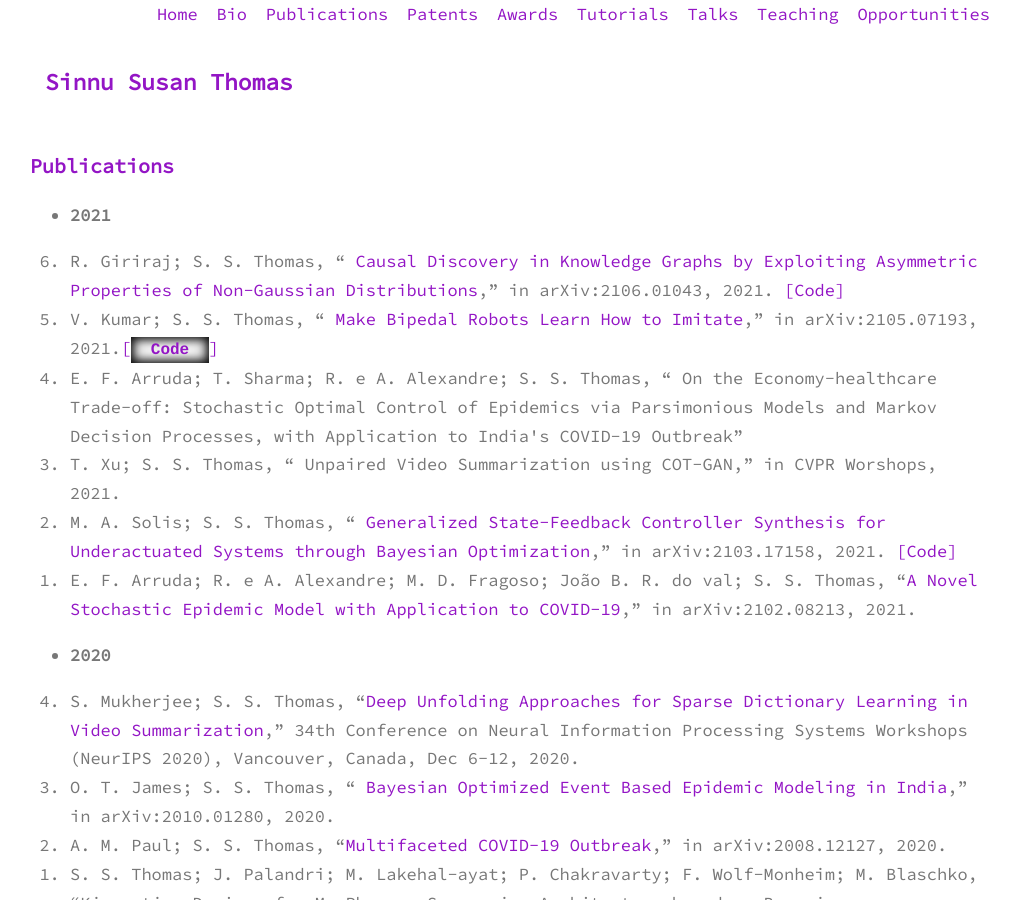
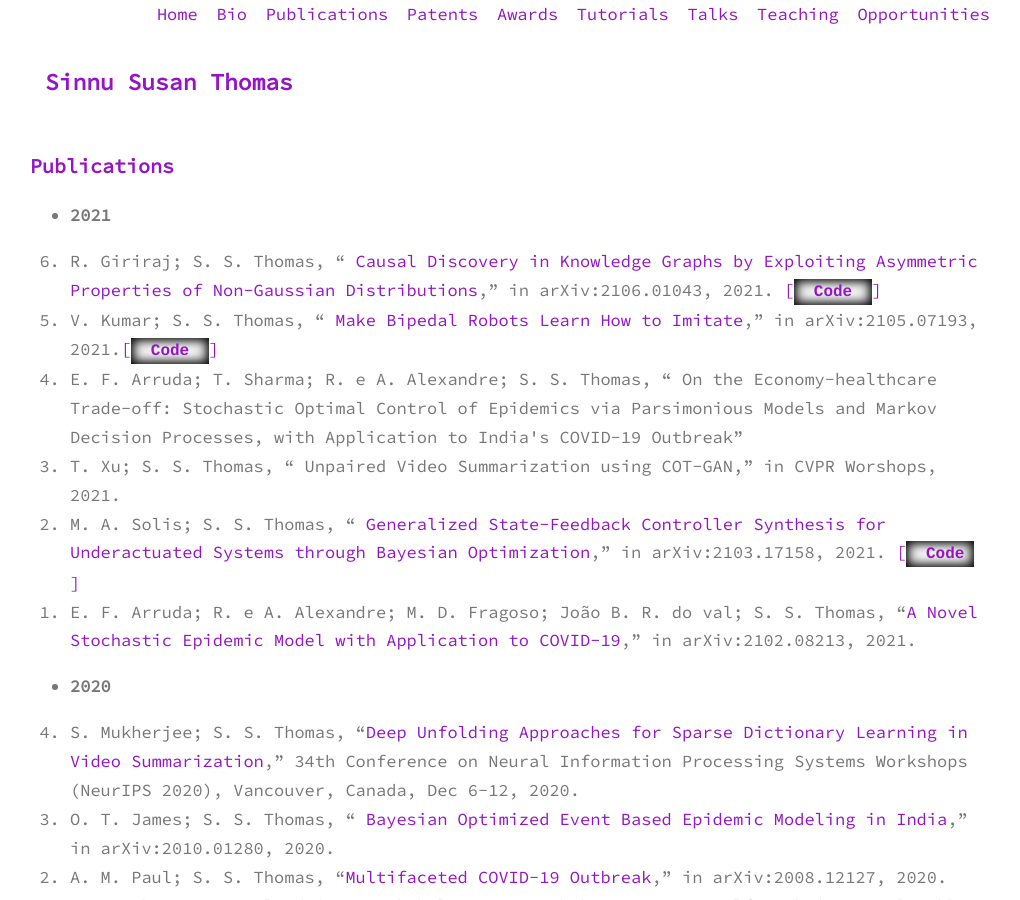
Before and after one commit to sinnuthomas/sinnuthomas.github.io, a Jekyll site: the page built from publications.md, in a window 1280 px wide and 900 px high. Shown: the whole window, without its empty margins (130-1150 px from the left). Built offline with Jekyll 4.4.1, drawn with Linux system fonts in a browser that asks for light colours.

```diff
--- a/publications.md
+++ b/publications.md
@@ -6,11 +6,11 @@ permalink: /publications/
 
 * **2021**
 <ol reversed>
-  <li>R. Giriraj; S. S. Thomas, “ <a href="https://arxiv.org/abs/2106.01043">Causal Discovery in Knowledge Graphs by Exploiting Asymmetric Properties of Non-Gaussian Distributions</a>,” in arXiv:2106.01043, 2021. <a href="https://www.github.com/rohangiriraj/CausalKG">[Code]</a></li>
+  <li>R. Giriraj; S. S. Thomas, “ <a href="https://arxiv.org/abs/2106.01043">Causal Discovery in Knowledge Graphs by Exploiting Asymmetric Properties of Non-Gaussian Distributions</a>,” in arXiv:2106.01043, 2021. <a href="https://www.github.com/rohangiriraj/CausalKG">[<code> <b>Code</b> </code>]</a></li>
   <li>V. Kumar; S. S. Thomas, “ <a href="https://arxiv.org/abs/2105.07193">Make Bipedal Robots Learn How to Imitate</a>,” in arXiv:2105.07193, 2021.<a href="https://github.com/8-vishal/Imitation-Learning-in-bipedal-robots">[<code> <b>Code</b> </code>]</a></li>
   <li>E. F. Arruda; T. Sharma; R. e A. Alexandre; S. S. Thomas, “ On the Economy-healthcare Trade-off: Stochastic Optimal Control of Epidemics via Parsimonious Models and Markov Decision Processes, with Application to India's COVID-19 Outbreak” </li>
   <li>T. Xu; S. S. Thomas, “ Unpaired Video Summarization using COT-GAN,” in CVPR Worshops, 2021. </li>
-  <li>M. A. Solis; S. S. Thomas, “ <a href="https://arxiv.org/abs/2103.17158">Generalized State-Feedback Controller Synthesis for Underactuated Systems through Bayesian Optimization</a>,” in arXiv:2103.17158, 2021. <a href="https://github.com/miguel-a-solis/Solis-Thomas2021">[Code]</a></li>
+  <li>M. A. Solis; S. S. Thomas, “ <a href="https://arxiv.org/abs/2103.17158">Generalized State-Feedback Controller Synthesis for Underactuated Systems through Bayesian Optimization</a>,” in arXiv:2103.17158, 2021. <a href="https://github.com/miguel-a-solis/Solis-Thomas2021">[<code> <b>Code</b> </code>]</a></li>
   <li>E. F. Arruda; R. e A. Alexandre; M. D. Fragoso; João B. R. do val; S. S. Thomas, “<a href="https://arxiv.org/abs/2102.08213">A Novel Stochastic Epidemic Model with Application to COVID-19</a>,” in arXiv:2102.08213, 2021. </li>
 </ol>
 
```
